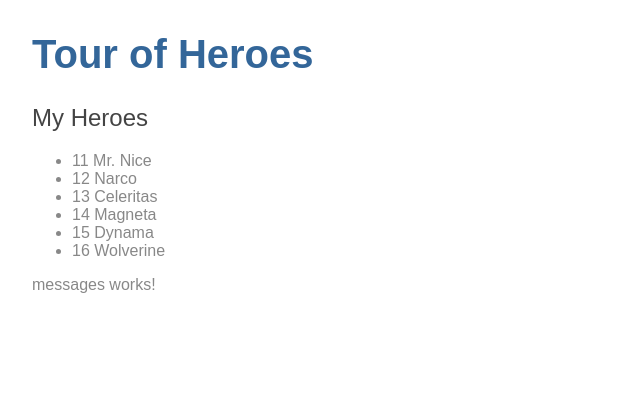
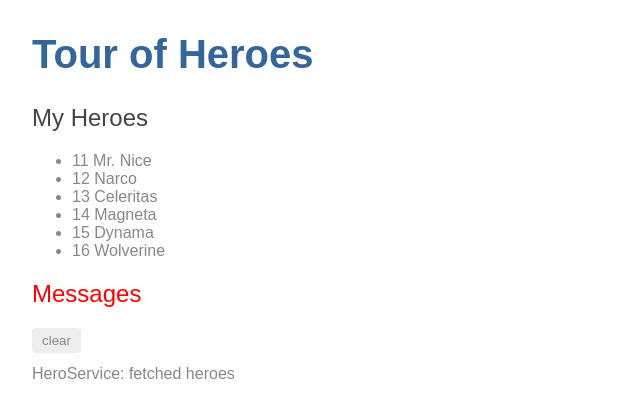
Before and after one commit to martinKindall/angular_tutorial_tour_heroes, an Angular app: page / in a window 1280 px wide. Shown: the top 418 px of the page, without its empty margins (0-640 px from the left). Built offline with nearby package versions, Linux system fonts and the light colour scheme.

Commit message:
A message is shown when the Heroes list is fetched. Added css to messages component

```diff
--- a/src/app/hero.service.ts
+++ b/src/app/hero.service.ts
@@ -2,6 +2,7 @@ import { Injectable } from '@angular/core';
 import { Hero } from './hero';
 import { HEROES } from './mock-heroes';
 import { Observable, of} from 'rxjs';
+import { MessageService } from './message.service';
 
 
 @Injectable({
@@ -10,8 +11,11 @@ import { Observable, of} from 'rxjs';
 export class HeroService {
 
 	getHeroes(): Observable<Hero[]> {
+		// TODO: send the message _after_ fetching the heroes
+		this.messageService.add('HeroService: fetched heroes');
+
 		return of(HEROES);
 	}
 
-  constructor() { }
+  constructor(private messageService: MessageService) { }
 }
--- a/src/app/message.service.ts
+++ b/src/app/message.service.ts
@@ -5,5 +5,15 @@ import { Injectable } from '@angular/core';
 })
 export class MessageService {
 
+	messages: string[] = [];
+
+	add(message: string){
+		this.messages.push(message);
+	}
+
+	clear(){
+		this.messages = [];
+	}
+
   constructor() { }
 }
--- a/src/app/messages/messages.component.css
+++ b/src/app/messages/messages.component.css
@@ -0,0 +1,35 @@
+/* MessagesComponent's private CSS styles */
+h2 {
+  color: red;
+  font-family: Arial, Helvetica, sans-serif;
+  font-weight: lighter;
+}
+body {
+  margin: 2em;
+}
+body, input[text], button {
+  color: crimson;
+  font-family: Cambria, Georgia;
+}
+
+button.clear {
+  font-family: Arial;
+  background-color: #eee;
+  border: none;
+  padding: 5px 10px;
+  border-radius: 4px;
+  cursor: pointer;
+  cursor: hand;
+}
+button:hover {
+  background-color: #cfd8dc;
+}
+button:disabled {
+  background-color: #eee;
+  color: #aaa;
+  cursor: auto;
+}
+button.clear {
+  color: #888;
+  margin-bottom: 12px;
+}
--- a/src/app/messages/messages.component.html
+++ b/src/app/messages/messages.component.html
@@ -1,3 +1,8 @@
-<p>
-  messages works!
-</p>
+<div *ngIf="messageService.messages.length">
+
+	<h2>Messages</h2>
+	<button class="clear"
+			(click)="messageService.clear()">clear</button>
+
+	<div *ngFor='let message of messageService.messages'>{{message}}</div>
+</div>
--- a/src/app/messages/messages.component.ts
+++ b/src/app/messages/messages.component.ts
@@ -1,4 +1,5 @@
 import { Component, OnInit } from '@angular/core';
+import { MessageService } from '../message.service';
 
 @Component({
   selector: 'app-messages',
@@ -7,7 +8,7 @@ import { Component, OnInit } from '@angular/core';
 })
 export class MessagesComponent implements OnInit {
 
-  constructor() { }
+  constructor(public messageService: MessageService) { }
 
   ngOnInit() {
   }
```
